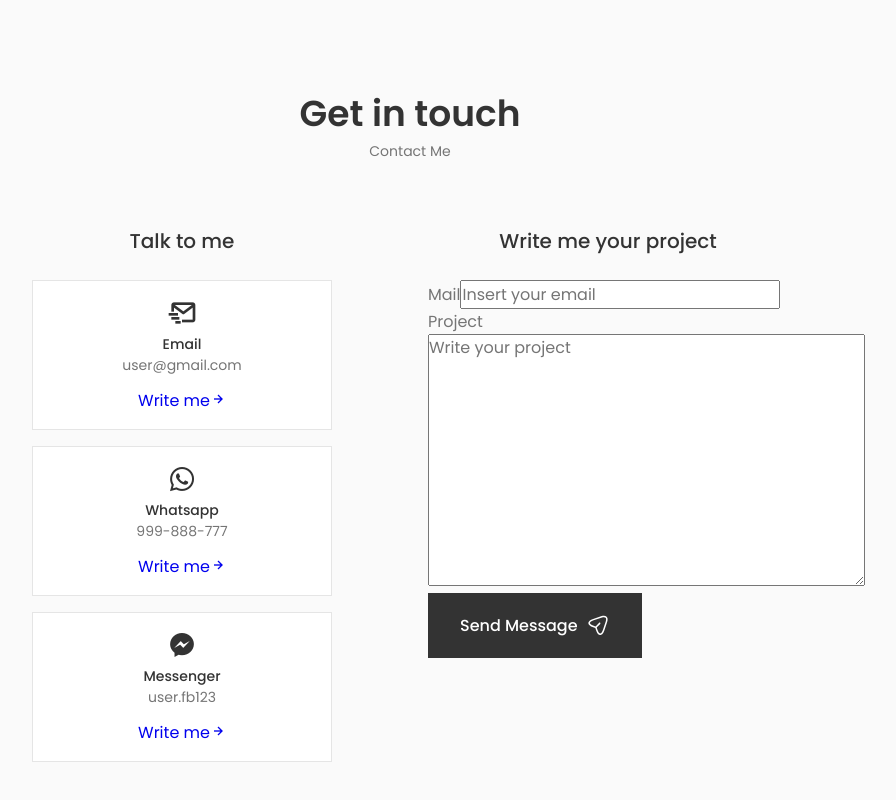
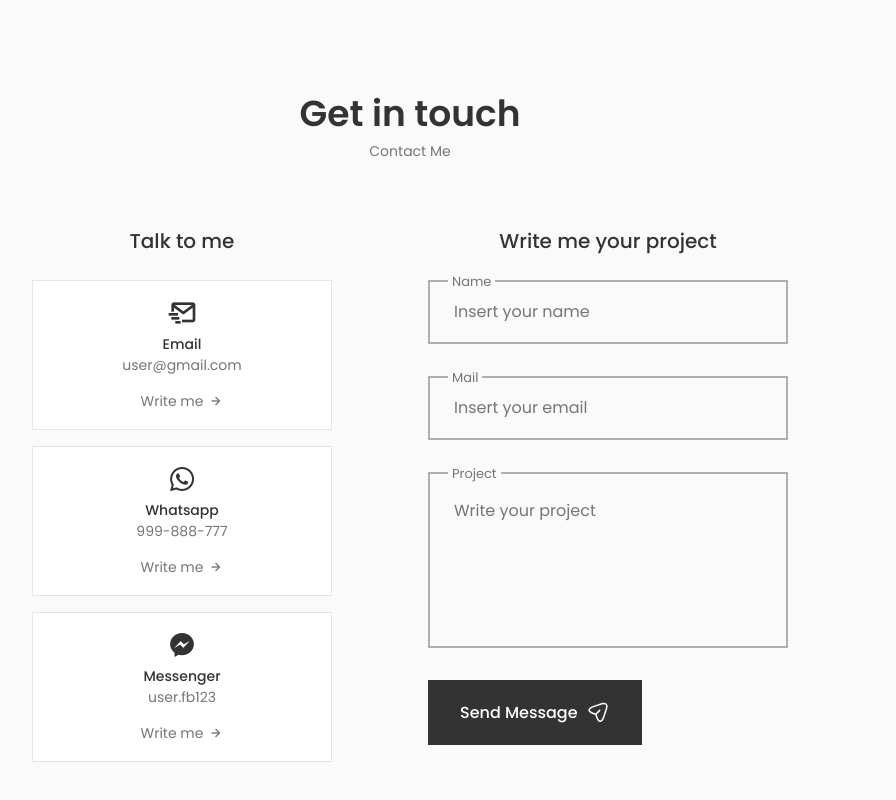
Before and after one commit to a-gran/main-profile, a React (Create React App) app: page / in a window 1280 px wide. Shown: the part 3636-4436 px from the top of the page, without its empty margins (230-1126 px from the left). Built offline with nearby package versions, Linux system fonts and the light colour scheme.

Commit message:
edited contact/

```diff
--- a/src/components/contact/Contact.jsx
+++ b/src/components/contact/Contact.jsx
@@ -55,6 +55,16 @@ const Contact = () => {
 
                     <form className='contact__form'>
                         <div className='contact__form-div'>
+                            <label className='contact__form-tag'>Name</label>
+                            <input
+                                type='name'
+                                name='name'
+                                className='contact__form-input'
+                                placeholder='Insert your name'
+                            />
+                        </div>
+
+                        <div className='contact__form-div'>
                             <label className='contact__form-tag'>Mail</label>
                             <input
                                 type='email'
@@ -64,7 +74,7 @@ const Contact = () => {
                             />
                         </div>
 
-                        <div className='contact__form-div'>
+                        <div className='contact__form-div contact__form-area'>
                             <label className='contact__form-tag'>Project</label>
                             <textarea
                                 name="project"
--- a/src/components/contact/contact.css
+++ b/src/components/contact/contact.css
@@ -45,6 +45,96 @@
     margin-bottom: var(--mb-0-75);
 }
 
+.contact__button {
+    color: var(--text-color);
+    font-size: var(--small-font-size);
+    display: inline-flex;
+    align-items: center;
+    justify-content: center;
+    column-gap: 0.25rem;
+}
+
+.contact__button-icon {
+    font-size: 1rem;
+    transition: 0.3s ease-in-out;
+}
+
+.contact__button:hover .contact__button-icon {
+    transform: translate(0.25rem);
+}
+
 .contact__form {
     width: 360px;
 }
+
+.contact__form-div {
+    position: relative;
+    margin-bottom: var(--mb-2);
+    height: 4rem;
+}
+
+.contact__form-input {
+    position: absolute;
+    top: 0;
+    left: 0;
+    width: 100%;
+    height: 100%;
+    border: 2px solid rgba(0, 0, 0, 0.3);
+    background: none;
+    color: var(--text-color);
+    outline: none;
+    padding: 1.5rem;
+    z-index: 9;
+}
+
+.contact__form-tag {
+    position: absolute;
+    top: -0.75rem;
+    left: 1.25rem;
+    font-size: var(--smaller-font-size);
+    padding: 0.25rem;
+    background-color: var(--body-color);
+    z-index: 99;
+}
+
+.contact__form-area {
+    height: 11rem;
+}
+
+.contact__form-area textarea {
+    resize: none;
+}
+
+/*=============== BREAKPOINTS ===============*/
+/* For large devices */
+@media screen and (max-width: 992px) {
+    .contact__container {
+        column-gap: 3rem;
+    }
+}
+
+/* For medium devises */
+@media screen and (max-width: 768px) {
+    .contact__container {
+        grid-template-columns: 1fr;
+        row-gap: 3rem;
+    }
+
+    .contact__info {
+        justify-content: center;
+    }
+
+    .contact__form {
+        margin: 0 auto;
+    }
+}
+
+@media screen and (max-width: 576px) {
+    .contact__info {
+        grid-template-columns: 1fr;
+    }
+
+    .contact__form {
+        width: 100%;
+    }
+}
```
